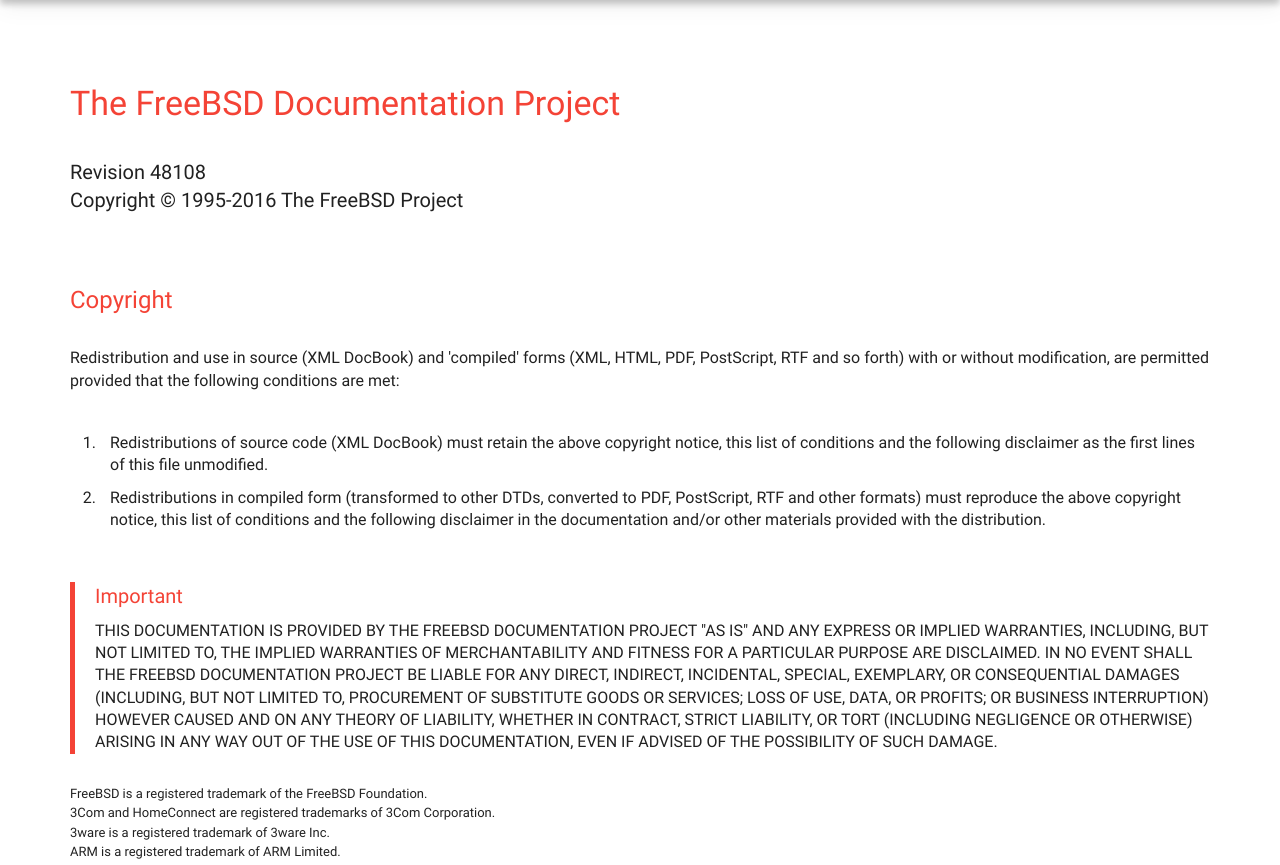
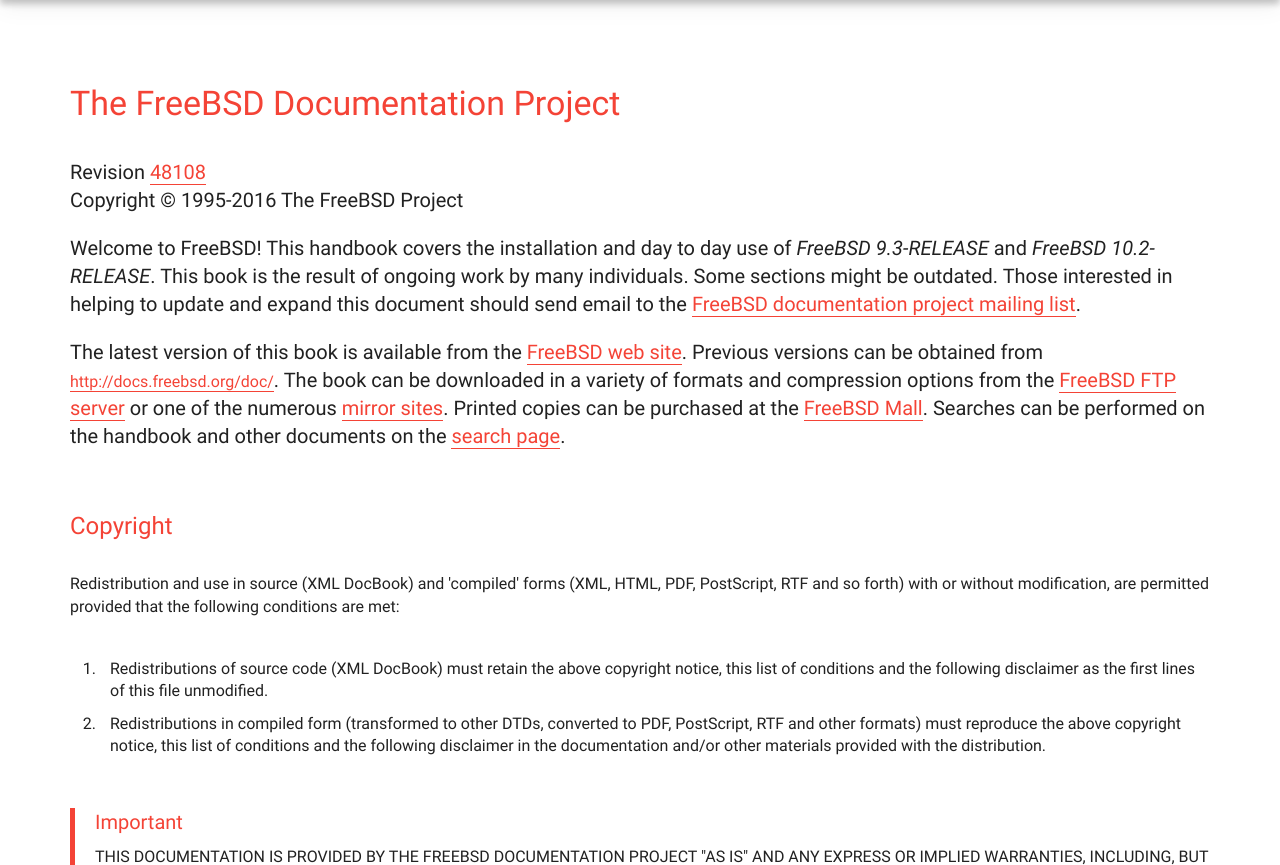
Before and after one commit to PaulGWebster/paulgwebster.github.io, a PHP site: page / in a window 1280 px wide. Shown: the part 65-930 px from the top of the page. Run offline with PHP 8.4, Linux system fonts and the light colour scheme.

Commit message:
More of that content styling

```diff
--- a/__src/scss/screen.scss
+++ b/__src/scss/screen.scss
@@ -127,10 +127,17 @@ article {
 		margin: 0 0 30px;
 	}
 
-	p {
-		&.intro {
-			@include font(roboto, regular, 1.25);
-			padding-bottom: 40px;
+	a {
+		border-bottom: 1px solid color(red);
+		color: color(red);
+	}
+
+	.intro {
+		@include font(roboto, regular, 1.25);
+		padding-bottom: 40px;
+
+		p {
+			margin-bottom: 10px;
 		}
 	}
 
--- a/assets/css/screen.css
+++ b/assets/css/screen.css
@@ -445,12 +445,17 @@ article {
   padding-top: 80px; }
   article blockquote, article p, article h1, article h2, article h3, article ul {
     margin: 0 0 30px; }
-  article p.intro {
+  article a {
+    border-bottom: 1px solid #f44336;
+    color: #f44336; }
+  article .intro {
     font-family: "Roboto", "Helvetica Neue", Helvetica, sans-serif;
     font-size: 1.25rem;
     font-style: normal;
     font-weight: 400;
     padding-bottom: 40px; }
+    article .intro p {
+      margin-bottom: 10px; }
   article ul.disclaimer li {
     font-size: .8125rem;
     line-height: 1.5; }
--- a/index.html
+++ b/index.html
@@ -81,8 +81,20 @@
 		<main>
 			<article id="#handbook">
 				<h1>The FreeBSD Documentation Project</h1>
-				<p class="intro">Revision <a href="https://svnweb.freebsd.org/changeset/doc/48108">48108</a><br>
-				Copyright &#169; 1995-2016 The FreeBSD Project</p>
+				<div class="intro">
+					<p>Revision <a href="https://svnweb.freebsd.org/changeset/doc/48108">48108</a><br>
+					Copyright &#169; 1995-2016 The FreeBSD Project</p>
+
+					<p>Welcome to FreeBSD! This handbook covers the installation and day to day use of <i>FreeBSD 9.3-RELEASE</i> and <i>FreeBSD 10.2-RELEASE</i>.
+					This book is the result of ongoing work by many individuals. Some sections might be outdated.
+					Those interested in helping to update and expand this document should send email to the <a href="http://lists.freebsd.org/mailman/listinfo/freebsd-doc">FreeBSD documentation project mailing list</a>.</p>
+
+					<p>The latest version of this book is available from the <a href="http://www.freebsd.org/">FreeBSD web site</a>.
+					Previous versions can be obtained from <small><a href="http://docs.freebsd.org/doc/">http://docs.freebsd.org/doc/</a></small>.
+					The book can be downloaded in a variety of formats and compression options from the <a href="ftp://ftp.freebsd.org/pub/FreeBSD/doc/">FreeBSD FTP server</a> or one of the numerous <a href="https://www.freebsd.org/doc/handbook/book.html#mirrors-ftp">mirror sites</a>.
+					Printed copies can be purchased at the <a href="http://www.freebsdmall.com/">FreeBSD Mall</a>. Searches can be performed on the handbook and other documents on the <a href="https://www.freebsd.org/search/index.html">search page</a>.
+					</p>
+				</div>
 
 				<h2>Copyright</h2>
 
```
Also changed, not shown: 1 other file.
